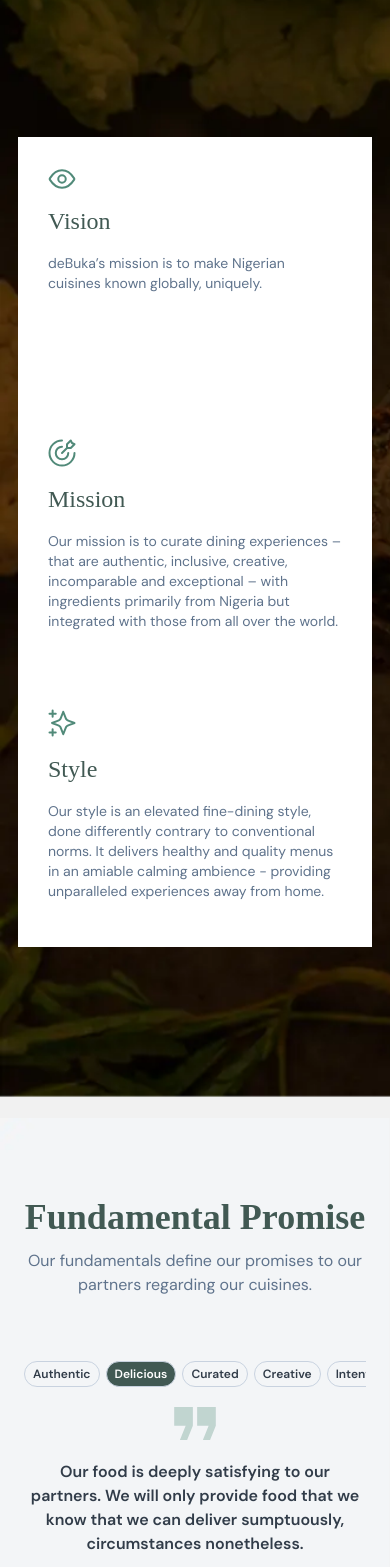
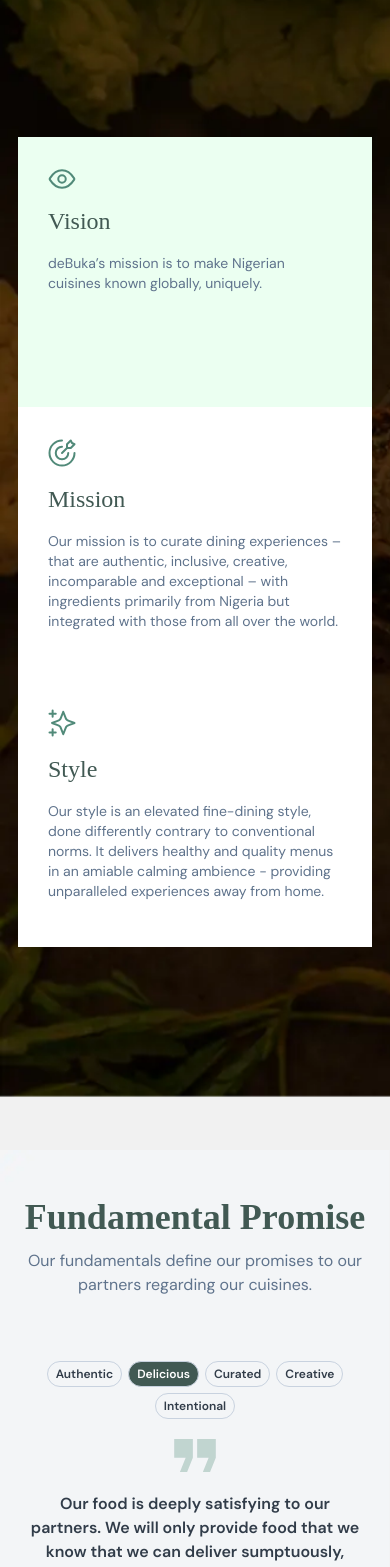
Before and after one commit to Aliiiu/debuka-website, a Next.js app: page / in a window 390 px wide. Shown: the part 3440-5007 px from the top of the page. Built offline with nearby package versions, Linux system fonts and the light colour scheme.

Commit message:
reverting changes

```diff
--- a/src/components/AppCarousel.tsx
+++ b/src/components/AppCarousel.tsx
@@ -47,8 +47,7 @@ const AppCarousel = ({
 	return (
 		<div className={cn('max-w-[500px] mx-auto', classNames)}>
 			{data && (
-				<div className='w-full overflow-auto'>
-					<div className='w-fit flex touch-manipulation gap-[6px] justify-center md:gap-3 items-center'>
+				<div className='w-fit overflow-hidden mx-auto flex flex-wrap touch-manipulation gap-[6px] justify-center md:gap-3 items-center'>
 					{scrollSnaps.map((_, index) => (
 						<button
 							key={index}
@@ -62,7 +61,6 @@ const AppCarousel = ({
 						</button>
 					))}
 				</div>
-				</div>
 			)}
 			<div className='overflow-hidden' ref={emblaRef}>
 				{children}
--- a/src/components/culture.tsx
+++ b/src/components/culture.tsx
@@ -13,7 +13,7 @@ const Culture = () => {
 				Guiding Culture
 			</h2>
 			<div className='grid bg-white md:grid-cols-2'>
-				<div className='px-8 md:px-[50px] min-h-[250px] md:min-h-[237px] py-10 bg-white text-body-alt md:hover:bg-[#EBFFF1] cursor-pointer flex flex-col gap-5'>
+				<div className='px-8 md:px-[50px] min-h-[250px] md:min-h-[237px] py-10 bg-white text-body-alt hover:bg-[#EBFFF1] cursor-pointer flex flex-col gap-5'>
 					<Hearts />
 					<h2 className='text-primary-dark font-dms-serif font-medium text-2xl md:text-[28px] leading-none'>
 						Respect everyone
@@ -23,7 +23,7 @@ const Culture = () => {
 						cannot disrespect another for differences of opinions or beliefs.
 					</p>
 				</div>
-				<div className='px-8 md:px-[50px] min-h-[250px] md:min-h-[237px] py-10 md:bg-[#EBFFF1] md:hover:bg-[#EBFFF1] text-body-alt flex flex-col cursor-pointer gap-5'>
+				<div className='px-8 md:px-[50px] min-h-[250px] md:min-h-[237px] py-10 md:bg-[#EBFFF1] hover:bg-[#EBFFF1] text-body-alt flex flex-col cursor-pointer gap-5'>
 					<Message />
 					<h2 className='text-primary-dark font-dms-serif font-medium text-2xl md:text-[28px] leading-none'>
 						Communicate clearly
@@ -34,7 +34,7 @@ const Culture = () => {
 						communicate clearly is to speak, listen, validate and document.
 					</p>
 				</div>
-				<div className='px-8 md:px-[50px] min-h-[250px] md:min-h-[237px] py-10 md:bg-[#EBFFF1] md:hover:bg-[#EBFFF1] text-body-alt flex flex-col cursor-pointer gap-5'>
+				<div className='px-8 md:px-[50px] min-h-[250px] md:min-h-[237px] py-10 md:bg-[#EBFFF1] hover:bg-[#EBFFF1] text-body-alt flex flex-col cursor-pointer gap-5'>
 					<Zap />
 					<h2 className='text-primary-dark font-dms-serif font-medium text-2xl md:text-[28px] leading-none'>
 						Go the extra
@@ -44,7 +44,7 @@ const Culture = () => {
 						hands dirty to deliver elevated hospitality like no other.
 					</p>
 				</div>
-				<div className='px-8 md:px-[50px] min-h-[250px] md:min-h-[237px] py-10 bg-white text-body-alt md:hover:bg-[#EBFFF1] cursor-pointer flex flex-col gap-5'>
+				<div className='px-8 md:px-[50px] min-h-[250px] md:min-h-[237px] py-10 bg-white text-body-alt hover:bg-[#EBFFF1] cursor-pointer flex flex-col gap-5'>
 					<Building />
 					<h2 className='text-primary-dark font-dms-serif font-medium text-2xl md:text-[28px] leading-none'>
 						Be tribe-minded
--- a/src/components/motto.tsx
+++ b/src/components/motto.tsx
@@ -26,10 +26,8 @@ const Motto = () => {
 						key={title}
 						onMouseEnter={() => setHoveredIndex(index)}
 						onMouseLeave={() => setHoveredIndex(0)}
-						className={`px-[30px] min-h-[270px] md:min-h-[327px] xl:min-w-[358px] py-8 cursor-pointer md:hover:bg-[#EBFFF1] text-body-alt flex flex-col gap-5 ${
-							hoveredIndex === index
-								? 'md:bg-[#EBFFF1]'
-								: 'md:hover:bg-[#EBFFF1]'
+						className={`px-[30px] min-h-[270px] md:min-h-[327px] xl:min-w-[358px] py-8 cursor-pointer hover:bg-[#EBFFF1] text-body-alt flex flex-col gap-5 ${
+							hoveredIndex === index ? 'bg-[#EBFFF1]' : 'hover:bg-[#EBFFF1]'
 						}`}
 					>
 						{title === 'Vision' ? (
```
Lines whose indentation alone changed are shown as unchanged.
